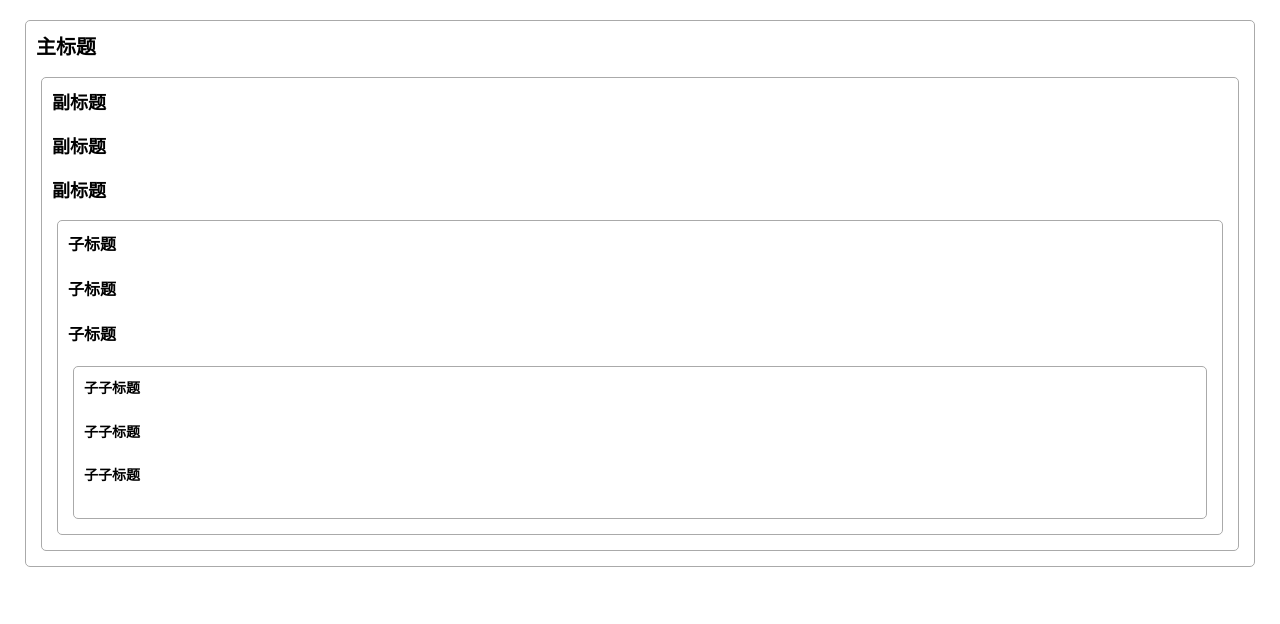
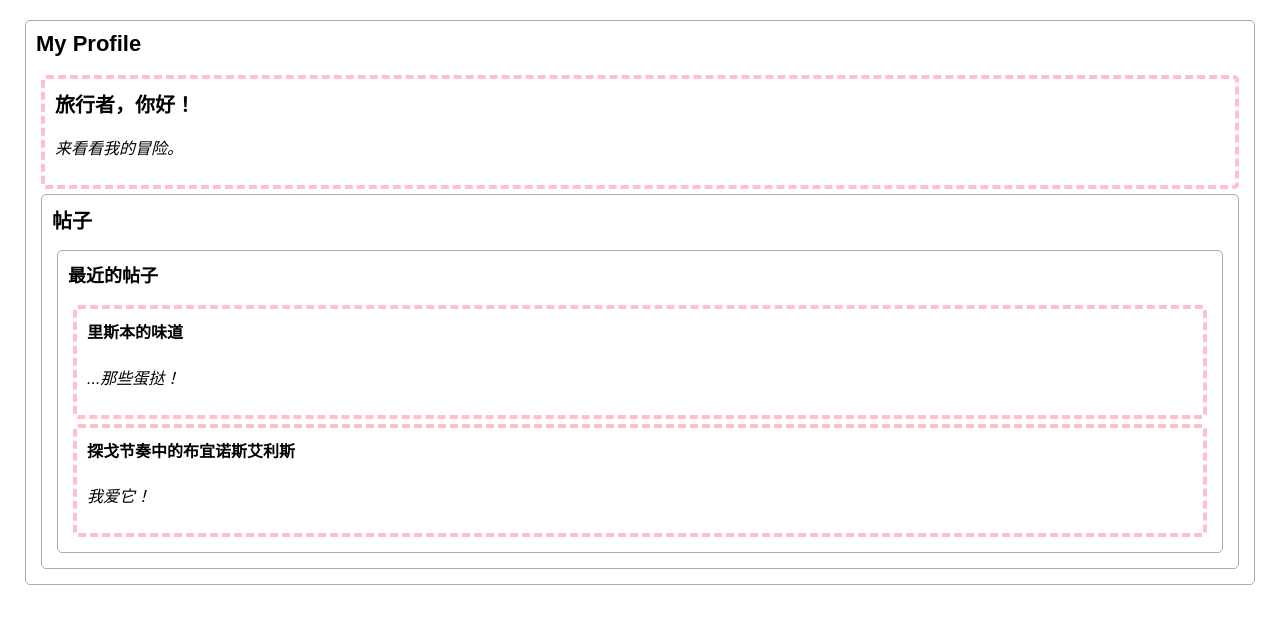
Before and after one commit to MufuDe/20241017-state-manage-reducer, a React (Create React App) app: page / in a window 1280 px wide. Shown: the top 624 px of the page. Built offline with nearby package versions, Linux system fonts and the light colour scheme.

Commit message:
1. Context 会穿过中间层级的组件；

```diff
--- a/src/App.js
+++ b/src/App.js
@@ -1,25 +1,42 @@
 import Heading from "./Heading.js";
 import Section from "./Section.js";
 
-export default function Page() {
+export default function ProfilePage() {
   return (
     <Section>
-      <Heading>主标题</Heading>
-      <Section>
-        <Heading>副标题</Heading>
-        <Heading>副标题</Heading>
-        <Heading>副标题</Heading>
-        <Section>
-          <Heading>子标题</Heading>
-          <Heading>子标题</Heading>
-          <Heading>子标题</Heading>
-          <Section>
-            <Heading>子子标题</Heading>
-            <Heading>子子标题</Heading>
-            <Heading>子子标题</Heading>
-          </Section>
-        </Section>
-      </Section>
+      <Heading>My Profile</Heading>
+      <Post title="旅行者，你好！" body="来看看我的冒险。" />
+      <AllPosts />
     </Section>
   );
 }
+
+function AllPosts() {
+  return (
+    <Section>
+      <Heading>帖子</Heading>
+      <RecentPosts />
+    </Section>
+  );
+}
+
+function RecentPosts() {
+  return (
+    <Section>
+      <Heading>最近的帖子</Heading>
+      <Post title="里斯本的味道" body="...那些蛋挞！" />
+      <Post title="探戈节奏中的布宜诺斯艾利斯" body="我爱它！" />
+    </Section>
+  );
+}
+
+function Post({ title, body }) {
+  return (
+    <Section isFancy={true}>
+      <Heading>{title}</Heading>
+      <p>
+        <i>{body}</i>
+      </p>
+    </Section>
+  );
+}
--- a/src/Heading.js
+++ b/src/Heading.js
@@ -4,6 +4,8 @@ import { LevelContext } from "./LevelContext.js";
 export default function Heading({ children }) {
   const level = useContext(LevelContext);
   switch (level) {
+    case 0:
+      throw Error("Heading 必须在 Section 内部！");
     case 1:
       return <h1>{children}</h1>;
     case 2:
--- a/src/LevelContext.js
+++ b/src/LevelContext.js
@@ -1,3 +1,3 @@
 import { createContext } from "react";
 
-export const LevelContext = createContext(1);
+export const LevelContext = createContext(0);
--- a/src/Section.js
+++ b/src/Section.js
@@ -1,10 +1,10 @@
 import { useContext } from "react";
 import { LevelContext } from "./LevelContext.js";
 
-export default function Section({ children }) {
+export default function Section({ children, isFancy }) {
   const level = useContext(LevelContext);
   return (
-    <section className="section">
+    <section className={"section " + (isFancy ? "fancy" : "")}>
       <LevelContext.Provider value={level + 1}>
         {children}
       </LevelContext.Provider>
--- a/src/styles.css
+++ b/src/styles.css
@@ -52,3 +52,7 @@ ul {
   border-radius: 5px;
   border: 1px solid #aaa;
 }
+
+.fancy {
+  border: 4px dashed pink;
+}
```
